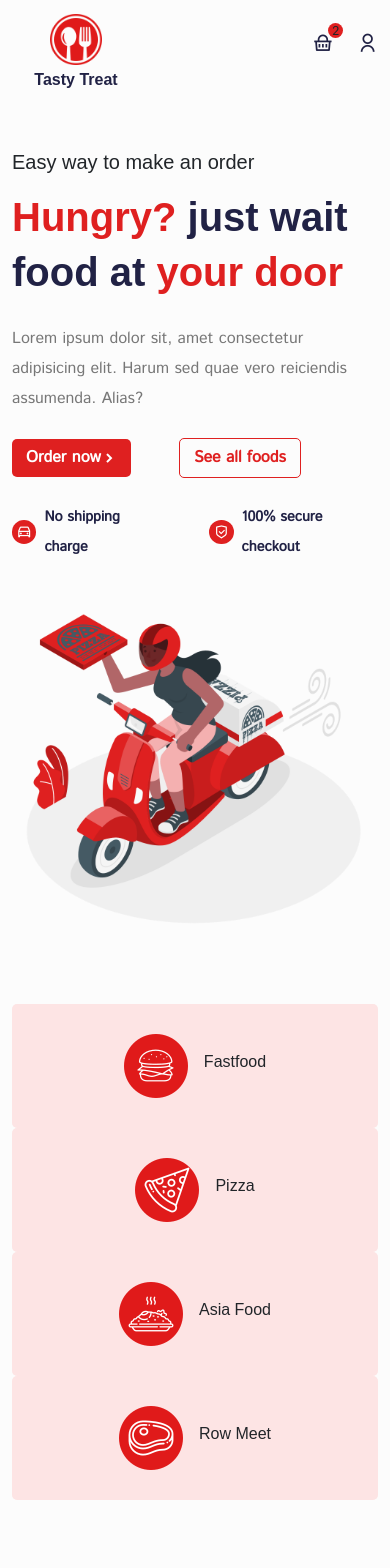
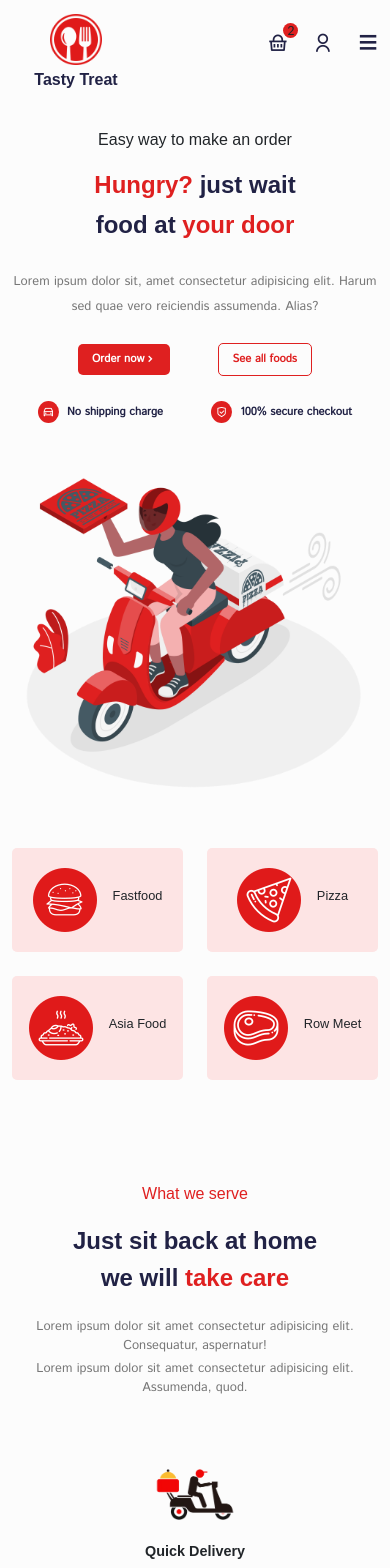
Before and after one commit to merveyyildiz/food-delivery-react, a React (Create React App) app: page /home/ in a window 390 px wide. Shown: the top 1568 px of the page. Built offline with nearby package versions, Linux system fonts and the light colour scheme; a web font is replaced by a local one.

Commit message:
it has been made responsive

```diff
--- a/src/components/UI/category/Category.jsx
+++ b/src/components/UI/category/Category.jsx
@@ -31,7 +31,7 @@ const Category = () => {
             <Row>
                 {
                     catergoryDate.map((item, index) => (
-                        <Col lg="3" md="4" key={index}>
+                        <Col lg="3" md="4" sm="6" xs="6" key={index} className="mb-4">
                             <div className="category__item d-flex align-items-center gap-3 justify-content-center">
                                 <img src={item.imgUrl} alt="category__item" />
                                 <h6>{item.display}</h6>
--- a/src/index.css
+++ b/src/index.css
@@ -42,3 +42,12 @@ h2 {
 section {
   padding: 60px 0px;
 }
+
+@media only screen and (max-width: 768px) {
+    section {
+      padding: 40px 0px;
+    }
+    h1, h2 {
+      font-size: 1.5rem;
+    }
+}
--- a/src/pages/Home.jsx
+++ b/src/pages/Home.jsx
@@ -121,7 +121,7 @@ const Home = () => {
 
                         {
                             featureData.map((item, index) => (
-                                <Col lg="4" md="4" key={index} className="mt-5">
+                                <Col lg="4" md="6" sm="6" key={index} className="mt-5">
                                     <div className="feature__item d-flex flex-column px-4 py-3 justify-content-center align-items-center">
                                         <img src={item.imgUrl} alt="feature-img" className="w-25 mb-3"/>
                                         <h5 className="fw-bold mb-3">{item.title}</h5>
@@ -152,7 +152,7 @@ const Home = () => {
 
                         {
                             allProducts.map(item => (
-                                <Col lg="3" md="4" key={item.id}>
+                                <Col lg="3" md="4" sm="6" xs="6" key={item.id}>
                                     <ProductCard item={item}/>
                                 </Col>
                             ))
@@ -162,7 +162,7 @@ const Home = () => {
                 </Container>
             </section>
 
-            <section>
+            <section className="why">
                   <Container>
                     <Row>
                         <Col lg="6">
--- a/src/styles/category.scss
+++ b/src/styles/category.scss
@@ -12,3 +12,17 @@
         }
     }
 }
+@media only screen and (max-width:768px) {
+    .category{
+        &__img img{
+            width: 40px;
+            height: 40px;
+        }
+        &__item {
+            padding: 20px 15px;
+            h6 {
+                font-size: .8rem;
+            }
+        }
+    }
+}
--- a/src/styles/footer.scss
+++ b/src/styles/footer.scss
@@ -73,3 +73,53 @@
         font-size: .8rem;
     }
 }
+@media only screen and (max-width:992px) {
+    .footer {
+        .newsletter {
+            input {
+                padding: 7px;
+                font-size: .7rem;
+            }
+            span {
+                padding: 4px 20px;
+                font-size: .7rem;
+            }
+        }
+    }
+}
+@media only screen and (max-width:768px) {
+    .footer {
+        &__title {
+            font-size: .8rem;
+        }
+        .delivery {
+            p {
+                font-size: .8rem;
+            }
+            span {
+                font-size: .7rem;
+                margin-bottom: 0px;
+            }
+        }
+    }
+}
+
+@media only screen and (max-width:576px) {
+    .footer {
+        .social__links {
+            justify-content: center;
+            p {
+                font-size: .8rem;
+            }
+            span {
+                padding: 4px;
+                a {
+                    font-size: .7rem;
+                }
+            }
+        }
+        .copyright {
+            text-align: center;
+        }
+    }
+}
--- a/src/styles/header.scss
+++ b/src/styles/header.scss
@@ -116,14 +116,14 @@
             }
         }
         .close-icon {
-            display: block;
+            display: block !important;
             cursor: pointer;
         }
     }
 
 
     .mobile__menu {
-        display: block;
+        display: block !important;
     }
     .cart__icon i, .user i, .mobile__menu i {
         font-size: 1rem;
--- a/src/styles/home.scss
+++ b/src/styles/home.scss
@@ -145,3 +145,97 @@
         line-height: 30px;
     }
 }
+@media only screen and (max-width:768px) {
+    .hero {
+        &__content {
+            h5 {
+                font-size: 1rem;
+            }
+            p {
+                font-size: .8rem;
+                line-height: 25px;
+            }
+        }
+        &__title {
+            font-size: 1.5rem;
+            line-height: 40px;
+        }
+        &__btns {
+            button {
+                padding: 5px 15px;
+                font-size: .7rem;
+            }
+        }
+        &__service p {
+            font-size: .7rem;
+        }
+    }
+    .feature {
+        &__item {
+            h5 {
+                font-size: .9rem;
+            }
+            p {
+                font-size: .8rem;
+            }
+        }
+        &__subtitle {
+            font-size: 1rem;
+        }
+        &__text {
+            font-size: .8rem;
+            margin-bottom: 0px;
+        }
+    }
+
+    .food {
+        &__category {
+            button {
+                padding: 5px 15px;
+            }
+        }
+    }
+    .why {
+        &__tasty-desc {
+            font-size: .8rem;
+            margin-bottom: 0px;
+        }
+        &__list-title {
+            font-size: .8rem;
+        }
+        &__list-des {
+            font-size: .7rem;
+        }
+    }
+    .testimonial {
+        &__subtitle {
+            font-size: 1rem;
+        }
+        &__desc {
+            font-size: .8rem;
+        }
+    }
+}
+@media only screen and (max-width:576px) {
+    .hero {
+        &__content {
+            text-align: center;
+        }
+        &__btns {
+            justify-content: center;
+        }
+        &__service {
+            justify-content: center;
+        }
+    }
+    .food {
+        &__category {
+            button {
+                padding: 5px 10px;
+            }
+        }
+    }
+    .why {
+        padding-top: 0px;
+    }
+}
--- a/src/styles/product-card.scss
+++ b/src/styles/product-card.scss
@@ -20,6 +20,12 @@
     }
     &__content {
         font-size: .8rem;
+        h6 {
+            min-height: 40px;
+        }
+        a:hover {
+            color: $color-black;
+        }
     }
     &__price {
         font-size: 1.2rem;
@@ -36,3 +42,29 @@
     border-radius: 5px;
     font-size: .9rem;
 }
+@media only screen and (max-width:992px) {
+    .product {
+        &__content {
+            font-size: .8rem;
+            h6 {
+                font-size: .9rem;
+            }
+        }
+    }
+    .addToCard__btn {
+        font-size: .8rem;
+    }
+}
+@media only screen and (max-width:576px) {
+    .product {
+        &__content {
+            font-size: .7rem;
+            h6 {
+                font-size: .8rem;
+            }
+        }
+    }
+    .addToCard__btn {
+        font-size: .7rem;
+    }
+}
--- a/src/styles/slider.scss
+++ b/src/styles/slider.scss
@@ -15,3 +15,20 @@
         }
     }
 }
+@media only screen and (max-width:786px) {
+    .slider {
+        &__text {
+            font-size: .8rem;
+            margin: 20px 0px;
+        }
+        &__content {
+            h6{
+                font-size: .8rem;
+            }
+            img {
+                width: 35px;
+                height: 35px;
+            }
+        }
+    }
+}
```
